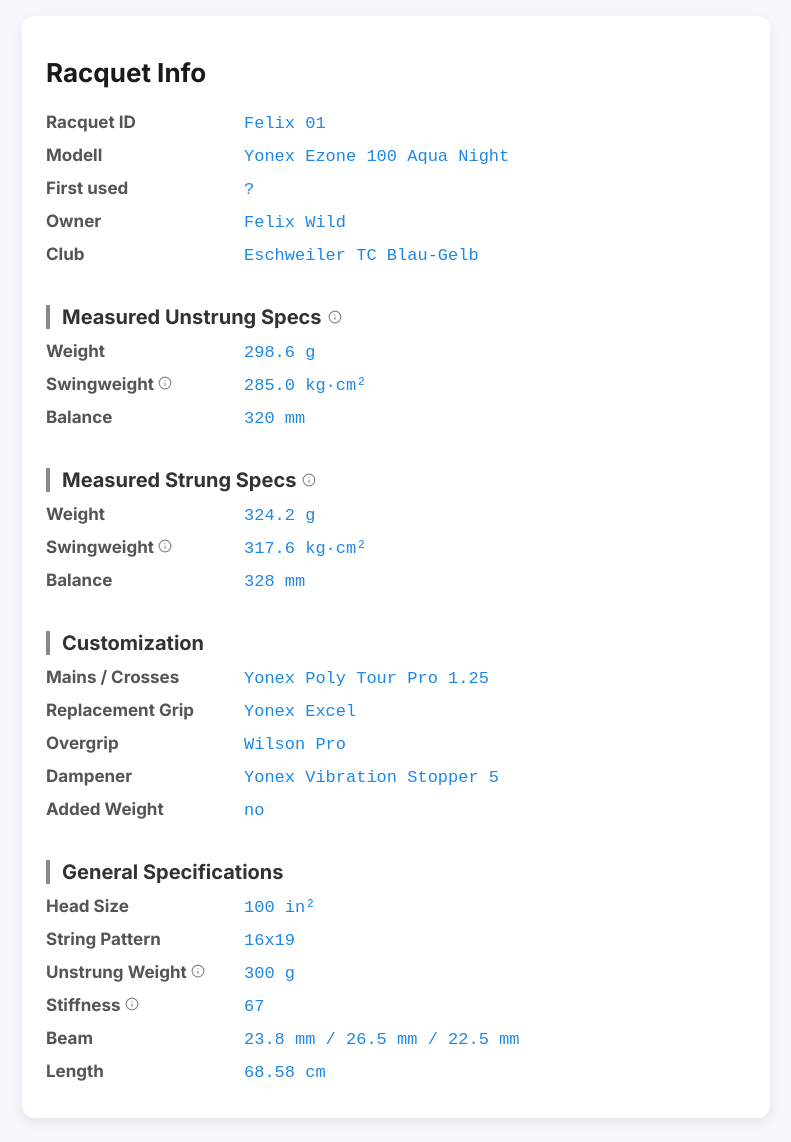
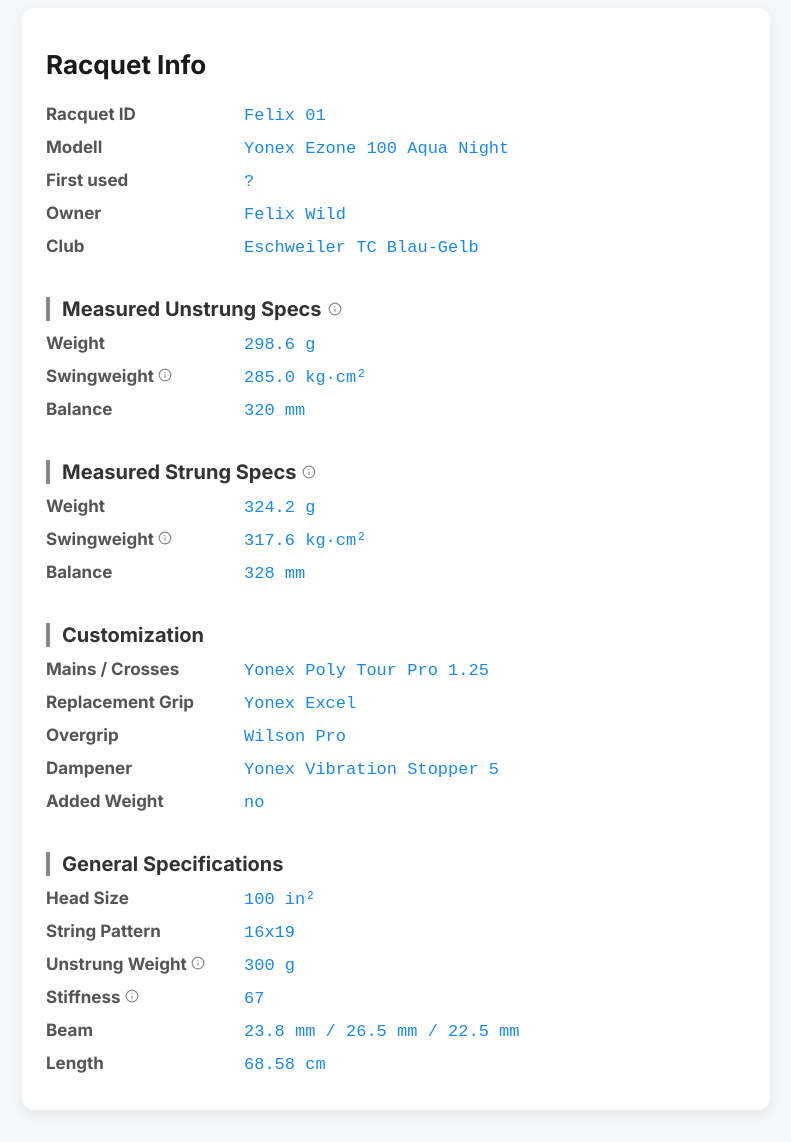
Before and after one commit to stringsmatter/Info, a Jekyll site: the page built from FW01/index.html, in a window 1280 px wide. Shown: the whole page, without its empty margins (244-1035 px from the left). Built offline with Jekyll 4.4.1, drawn with Linux system fonts in a browser that asks for light colours.

Commit message:
Update racquet.html

```diff
--- a/_layouts/racquet.html
+++ b/_layouts/racquet.html
@@ -30,12 +30,12 @@
 
     /* 2) Zu viel Platz über dem Header -> weniger Body-Top-Padding */
     body{
-      padding-top: 16px !important;
+      padding-top: 8px !important;
     }
 
     /* Optional: mobil noch etwas kompakter oben (ohne sonst was zu ändern) */
     @media (max-width: 600px){
-      body{ padding-top: 12px !important; }
+      body{ padding-top: 8px !important; }
     }
   </style>
 
```
